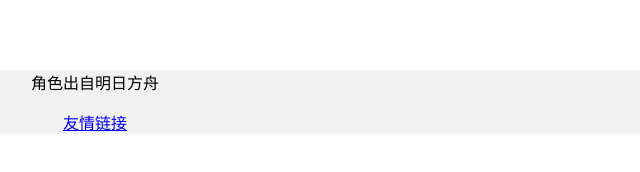
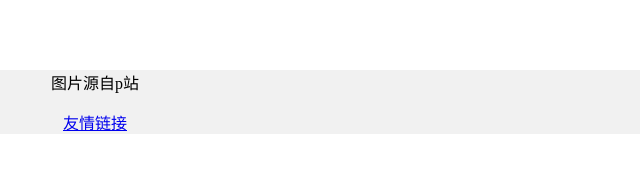
Before and after one commit to Raosn-cnm/xcy, a plain HTML site: page 小东西.html in a window 1280 px wide. Shown: the part 412-584 px from the top of the page, 545-1185 px from the left. Drawn offline with Linux system fonts and the light colour scheme.

Commit message:
Update 小东西.html

```diff
--- a/小东西.html
+++ b/小东西.html
@@ -19,7 +19,7 @@
       style="background-color: #f1f1f1; text-align: center"
       ;padding:40px;font-size:12px
     >
-      <p>角色出自明日方舟</p>
+      <p>图片源自p站</p>
       <a href="https://www.pixiv.net/artworks/128939856">友情链接</a>
     </div>
   </body>
```
